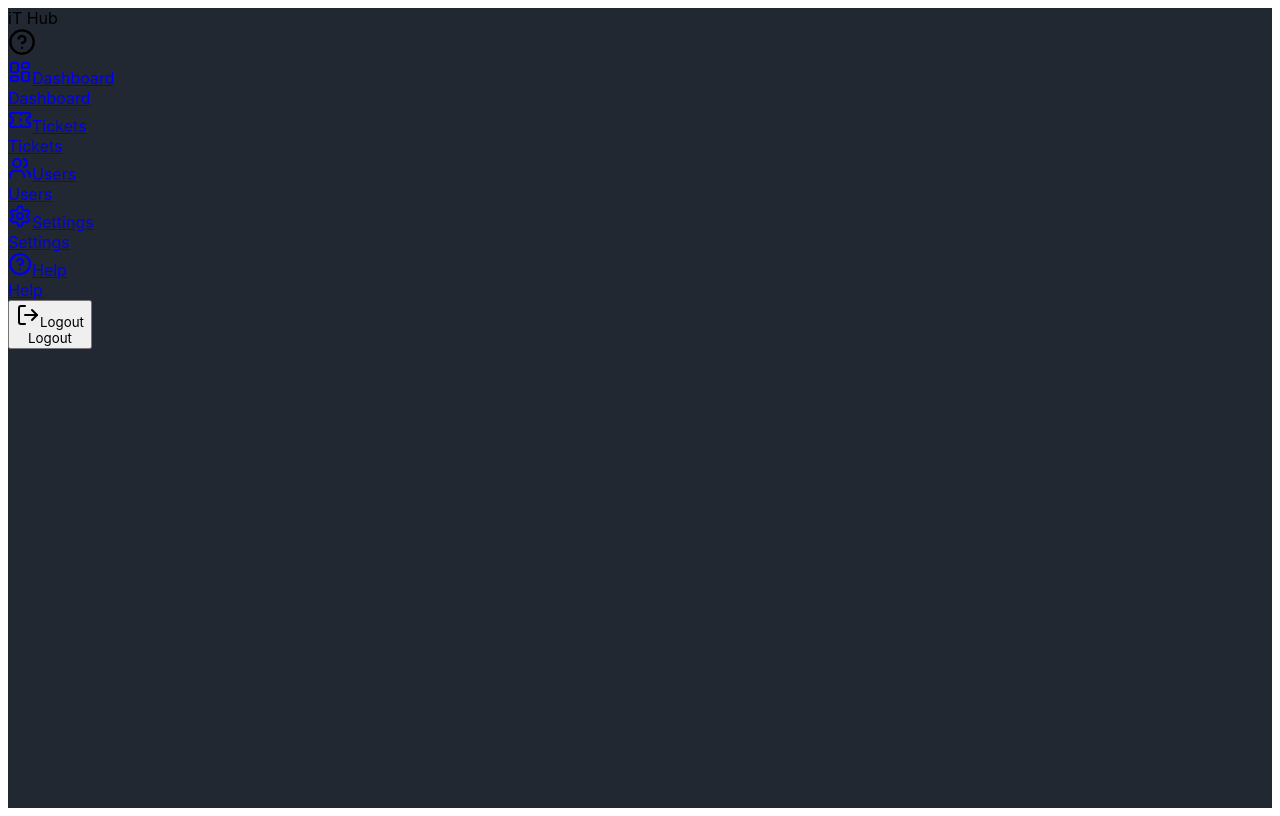
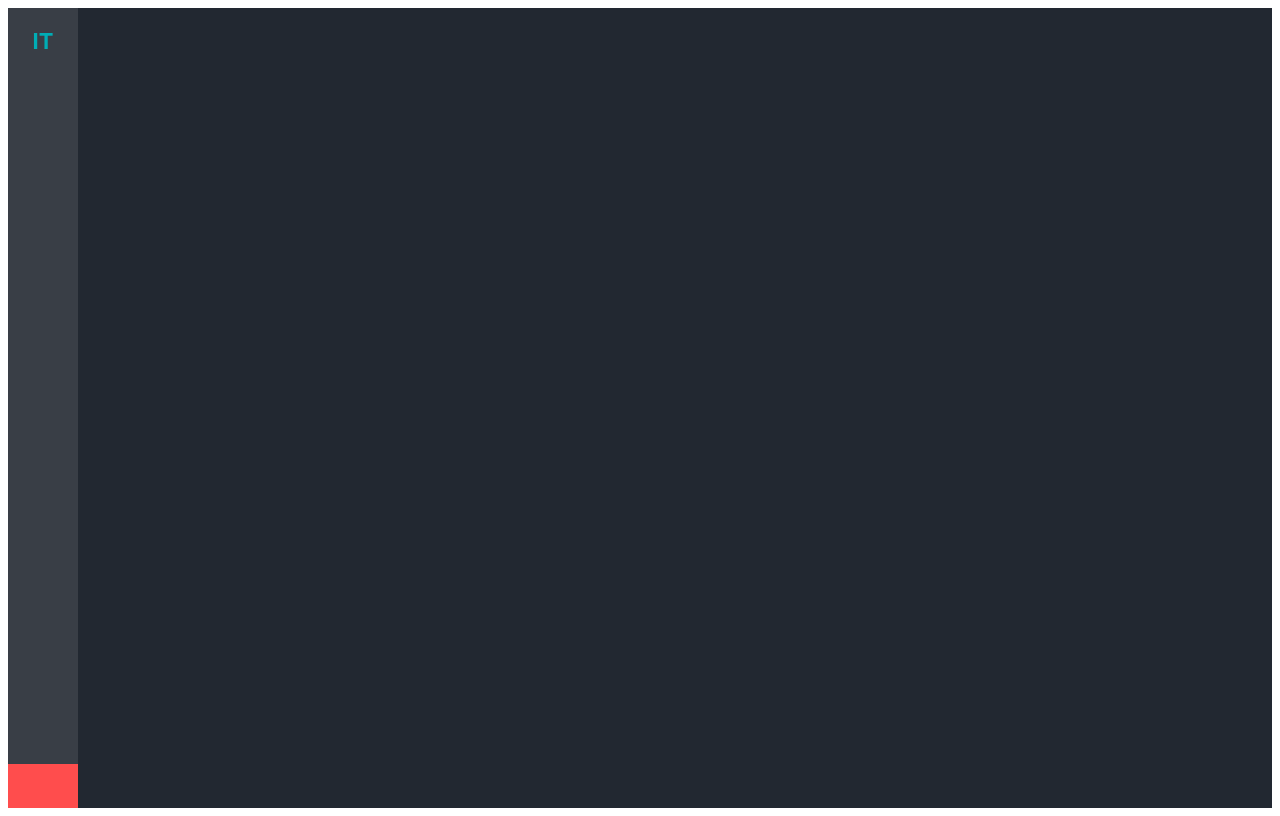
Before and after one commit to dharmikmalvania/it-support-hub, a React (Vite) app in the folder client/: page /user in a window 1280 px wide. Built offline with nearby package versions, Linux system fonts and the light colour scheme; sample sign-in values are in the browser's storage.

Commit message:
css enhance

```diff
--- a/client/src/components/sidebar.jsx
+++ b/client/src/components/sidebar.jsx
@@ -1,131 +1,58 @@
-// src/components/Sidebar.jsx   (or wherever your sidebar lives)
-// Adjust import paths based on your project structure
-
-import React, { useState } from 'react';
-import { NavLink } from 'react-router-dom';   // assuming you're using react-router
+// src/components/Sidebar.jsx
+import { NavLink, useNavigate } from "react-router-dom";
 import {
-  LayoutDashboard,
-  Ticket,
-  Users,
-  Settings,
-  HelpCircle,
-  LogOut,
-  ChevronRight,
-  // Add more icons as needed from lucide-react or heroicons/react
-} from 'lucide-react';   // ← install if needed: npm install lucide-react
-
-// Optional: if you use @heroicons/react/24/outline instead
-// import { HomeIcon, TicketIcon, ... } from '@heroicons/react/24/outline';
-
-const navItems = [
-  { path: '/dashboard', label: 'Dashboard', icon: LayoutDashboard },
-  { path: '/tickets', label: 'Tickets', icon: Ticket },
-  { path: '/users', label: 'Users', icon: Users },
-  { path: '/settings', label: 'Settings', icon: Settings },
-  { path: '/help', label: 'Help', icon: HelpCircle },
-  // Add your actual routes here
-];
+  FaHome,
+  FaTicketAlt,
+  FaHistory,
+  FaUser,
+  FaPlus,
+  FaSignOutAlt,
+} from "react-icons/fa";
+import "./sidebar.css";
 
 const Sidebar = () => {
-  const [isHovered, setIsHovered] = useState(false);
+  const navigate = useNavigate();
 
-  // You can later add persisted collapsed state with localStorage if wanted
-  // For now: always collapsed until hover
+  const logout = () => {
+    localStorage.removeItem("userInfo");
+    navigate("/login");
+  };
 
   return (
-    <aside
-      className={`
-        fixed inset-y-0 left-0 z-30
-        flex flex-col
-        bg-white/10 dark:bg-black/20
-        backdrop-blur-xl backdrop-saturate-150
-        border-r border-white/10 dark:border-white/5
-        shadow-2xl shadow-black/10 dark:shadow-black/30
-        rounded-r-3xl overflow-hidden
-        transition-all duration-400 ease-out
-        ${isHovered ? 'w-64' : 'w-16'}
-      `}
-      onMouseEnter={() => setIsHovered(true)}
-      onMouseLeave={() => setIsHovered(false)}
-    >
-      {/* Logo / Brand area */}
-      <div className="flex items-center justify-center h-16 border-b border-white/10 dark:border-white/5">
-        <div className={`transition-all duration-300 ${isHovered ? 'opacity-100' : 'opacity-0 w-0'}`}>
-          <span className="text-xl font-bold text-white tracking-tight">iT Hub</span>
-        </div>
-        <HelpCircle className={`text-blue-400 transition-all ${isHovered ? 'ml-3' : 'mx-auto'}`} size={28} />
-      </div>
+    <aside className="sidebar">
+      <div className="logo">IT</div>
 
-      {/* Navigation */}
-      <nav className="flex-1 px-3 py-6 space-y-2 overflow-y-auto">
-        {navItems.map((item) => {
-          const Icon = item.icon;
-          return (
-            <NavLink
-              key={item.path}
-              to={item.path}
-              className={({ isActive }) =>
-                `group relative flex items-center gap-x-3 px-3 py-3 rounded-xl text-gray-200 hover:text-white transition-colors
-                ${isActive
-                  ? 'bg-white/15 text-white shadow-inner'
-                  : 'hover:bg-white/10'
-                }`
-              }
-            >
-              <Icon size={24} className="min-w-[24px]" strokeWidth={isHovered ? 2 : 2.2} />
+      <nav>
+        <NavLink to="/user/dashboard">
+          <FaHome />
+          <span>Dashboard</span>
+        </NavLink>
 
-              {/* Label - hidden when not hovered */}
-              <span
-                className={`
-                  whitespace-nowrap transition-all duration-300 font-medium
-                  ${isHovered ? 'opacity-100 translate-x-0' : 'opacity-0 -translate-x-4 w-0 pointer-events-none'}
-                `}
-              >
-                {item.label}
-              </span>
+        <NavLink to="/user/raise-ticket">
+          <FaPlus />
+          <span>Raise Ticket</span>
+        </NavLink>
 
-              {/* Optional tooltip when collapsed */}
-              {!isHovered && (
-                <div className="
-                  absolute left-full ml-3 px-4 py-2 bg-gray-900/90 text-white text-sm rounded-lg
-                  opacity-0 group-hover:opacity-100 pointer-events-none transition-opacity
-                  whitespace-nowrap shadow-lg border border-gray-700/50
-                ">
-                  {item.label}
-                </div>
-              )}
-            </NavLink>
-          );
-        })}
+        <NavLink to="/user/my-tickets">
+          <FaTicketAlt />
+          <span>My Tickets</span>
+        </NavLink>
+
+        <NavLink to="/user/history">
+          <FaHistory />
+          <span>History</span>
+        </NavLink>
+
+        <NavLink to="/user/profile">
+          <FaUser />
+          <span>Profile</span>
+        </NavLink>
       </nav>
 
-      {/* Bottom section - Logout example */}
-      <div className="p-4 border-t border-white/10 dark:border-white/5">
-        <button
-          className="group relative flex items-center gap-x-3 px-3 py-3 rounded-xl text-gray-200 hover:text-red-300 hover:bg-white/10 w-full transition-colors"
-        >
-          <LogOut size={24} className="min-w-[24px]" />
-
-          <span
-            className={`
-              whitespace-nowrap transition-all duration-300 font-medium
-              ${isHovered ? 'opacity-100 translate-x-0' : 'opacity-0 -translate-x-4 w-0 pointer-events-none'}
-            `}
-          >
-            Logout
-          </span>
-
-          {!isHovered && (
-            <div className="
-              absolute left-full ml-3 px-4 py-2 bg-gray-900/90 text-white text-sm rounded-lg
-              opacity-0 group-hover:opacity-100 pointer-events-none transition-opacity
-              whitespace-nowrap shadow-lg border border-gray-700/50
-            ">
-              Logout
-            </div>
-          )}
-        </button>
-      </div>
+      <button className="logout-btn" onClick={logout}>
+        <FaSignOutAlt />
+        <span>Logout</span>
+      </button>
     </aside>
   );
 };
--- a/client/src/layouts/UserLayout.jsx
+++ b/client/src/layouts/UserLayout.jsx
@@ -1,4 +1,5 @@
-import Sidebar from "../components/Sidebar";
+// src/layouts/UserLayout.jsx
+import Sidebar from "../components/sidebar";
 import { Outlet } from "react-router-dom";
 import "../components/sidebar.css";
 
--- a/client/src/pages/user/Dashboard.jsx
+++ b/client/src/pages/user/Dashboard.jsx
@@ -1,5 +1,5 @@
 // src/pages/Dashboard.jsx
-import "../../styles/dashboard.css";
+import "../..//styles/dashboard.css";
 
 const Dashboard = () => {
   return (
```
